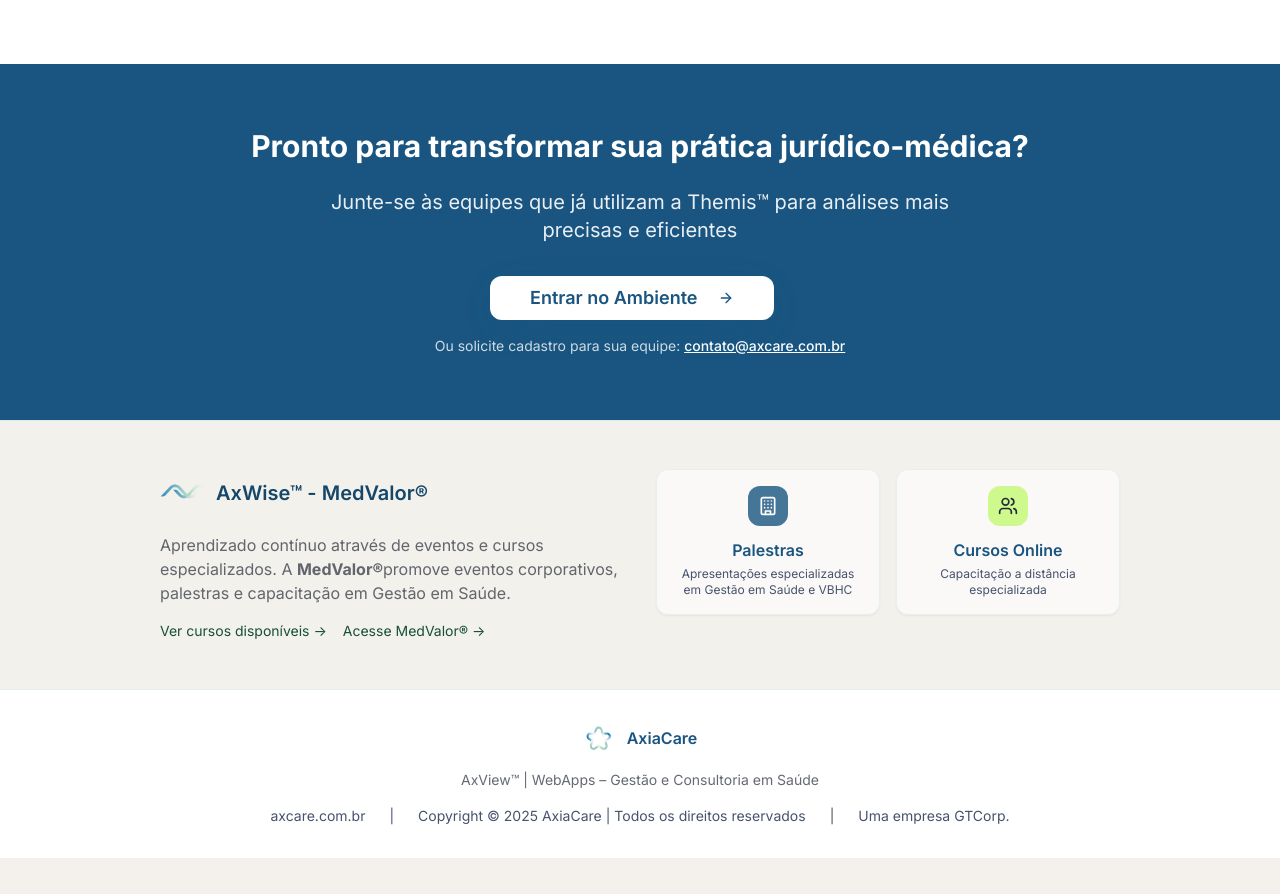
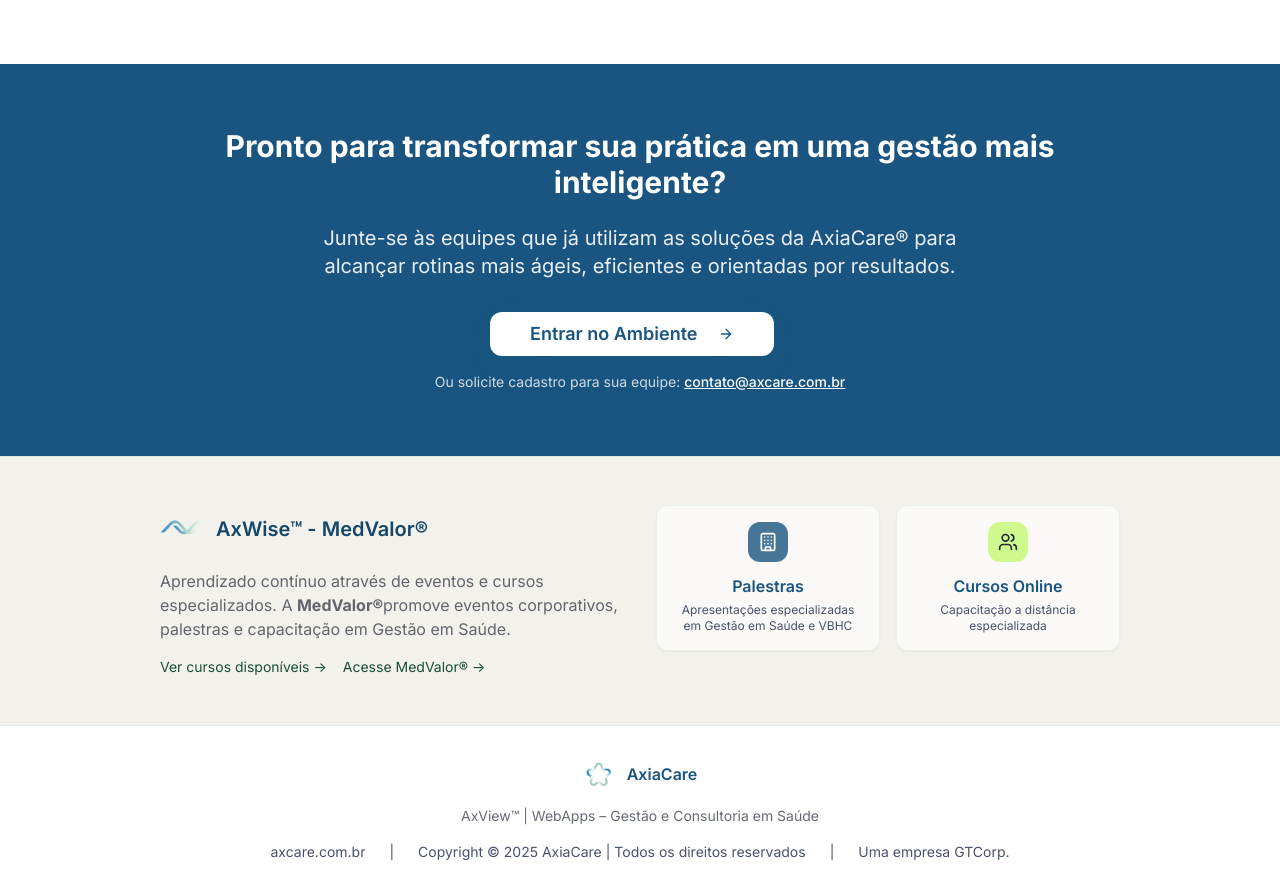
Before and after one commit to axiacare/themis-case-companion, a React (Vite) app: page / in a window 1280 px wide. Shown: the part 3308-4202 px from the top of the page. Before the commit the page ends 4166 px from the top, so only its background shows below. Built offline with nearby package versions, Linux system fonts and the light colour scheme; a web font is replaced by a local one.

Commit message:
Update homepage hero section

```diff
--- a/src/pages/Index.tsx
+++ b/src/pages/Index.tsx
@@ -373,10 +373,10 @@ const Index = () => {
       <section className="py-12 md:py-16 px-4 bg-axcontrol-primary">
         <div className="container mx-auto max-w-4xl text-center">
           <h3 className="text-2xl md:text-3xl font-bold text-white mb-4 md:mb-6">
-            Pronto para transformar sua prática jurídico-médica?
+            Pronto para transformar sua prática em uma gestão mais inteligente?
           </h3>
           <p className="text-lg md:text-xl text-white/90 mb-6 md:mb-8 max-w-2xl mx-auto">
-            Junte-se às equipes que já utilizam a Themis™ para análises mais precisas e eficientes
+            Junte-se às equipes que já utilizam as soluções da AxiaCare® para alcançar rotinas mais ágeis, eficientes e orientadas por resultados.
           </p>
 
           <div className="space-y-3 md:space-y-4">
```
